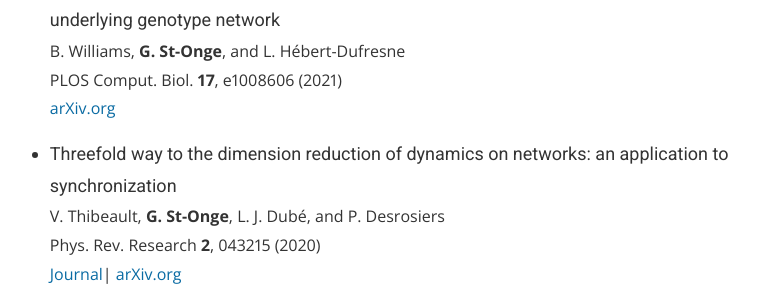
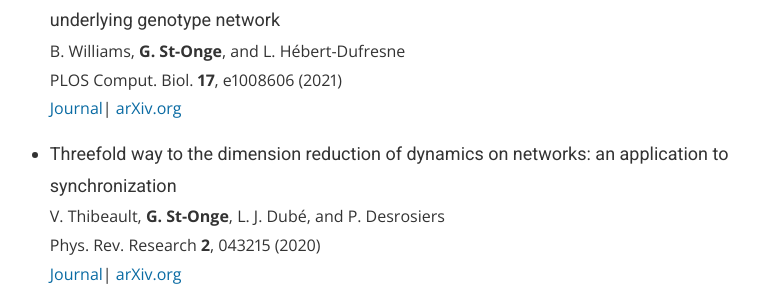
Before and after one commit to gstonge/gstonge.github.io, a Jekyll site: the page built from publications.md, in a window 1280 px wide and 900 px high, scrolled down 786 px. Shown: the part 163-454 px from the top of the window, without its empty margins (251-1024 px from the left). Built offline with Jekyll 4.4.1, drawn with Linux system fonts in a browser that asks for light colours; nearby versions of some CDN libraries.

Commit message:
update publication

```diff
--- a/publications.md
+++ b/publications.md
@@ -41,6 +41,7 @@ Phys. Rev. Lett. **126**, 038301 (2021) <br>
 * <span class="pub-title">Localization, epidemic transitions, and unpredictability of multistrain epidemics with an underlying genotype network</span><br>
 B. Williams, **G. St-Onge**, and L. Hébert-Dufresne <br>
 PLOS Comput. Biol. **17**, e1008606 (2021) <br>
+[Journal](https://doi.org/10.1371/journal.pcbi.1008606)|
 [arXiv.org](https://arxiv.org/abs/2007.07429)
 
 * <span class="pub-title">Threefold way to the dimension reduction of dynamics on networks: an application to synchronization</span><br>
```
